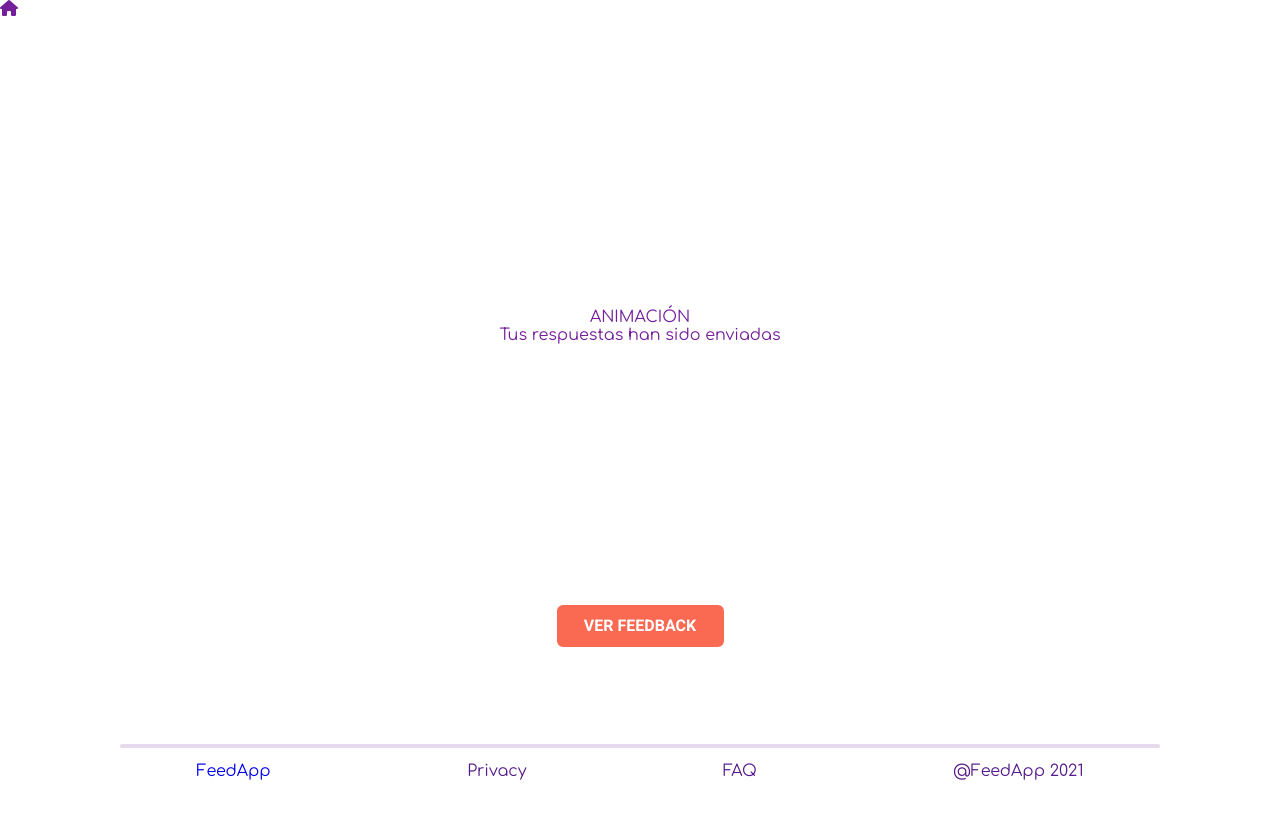
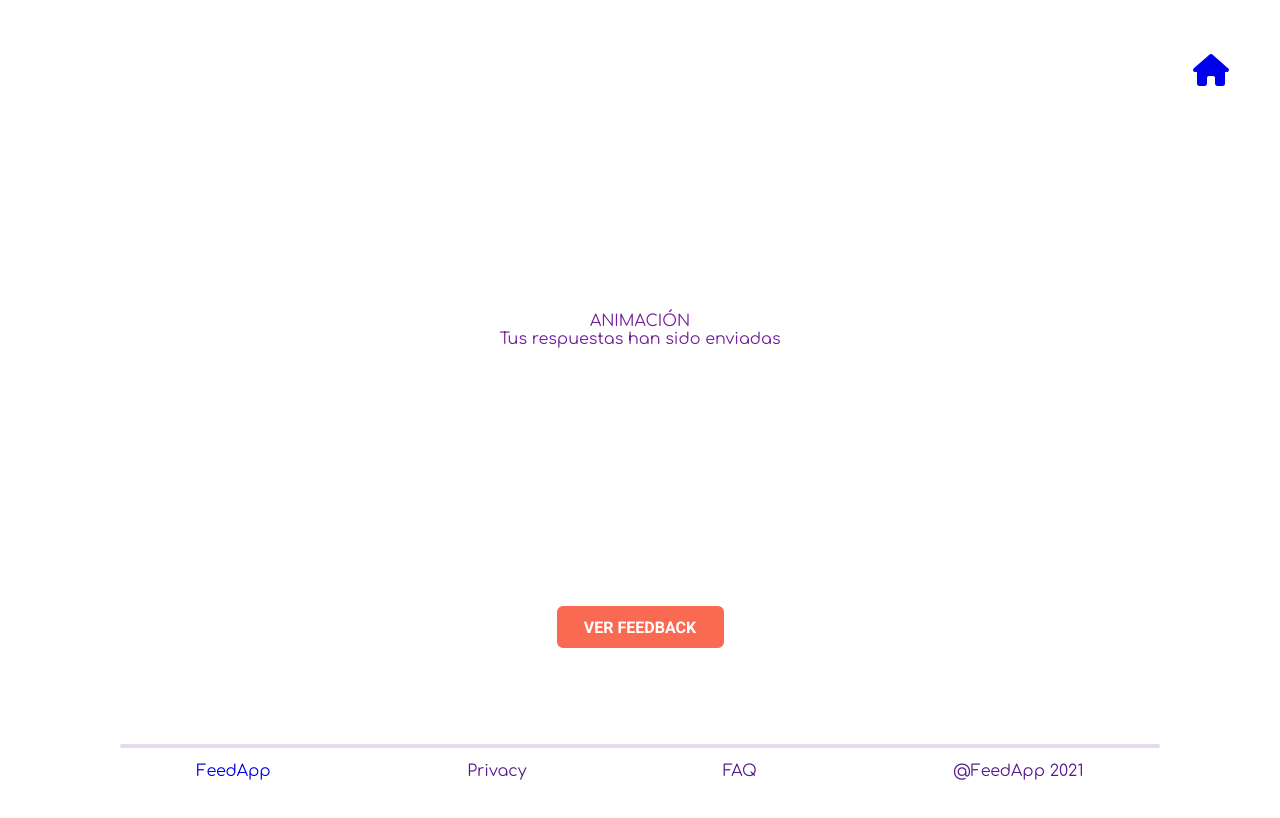
Before and after one commit to AraceliLobo/feedapp, a React app: page /#/FeedbackSent in a window 1280 px wide. Built offline with nearby package versions, Linux system fonts and the light colour scheme.

Commit message:
[HomeLink] Add container & [FeedbackSent] Complete layout --pending animation

```diff
--- a/src/components/elements/HomeLink.js
+++ b/src/components/elements/HomeLink.js
@@ -3,9 +3,11 @@ import "../../stylesheets/elements/_homeLink.scss";
 
 const HomeLink = () => {
   return (
-    <Link to="/" title="Vuelve al inicio" className="homeLink">
-      <i className="fas fa-home"></i>
-    </Link>
+    <nav className="homeLinkContainer">
+      <Link to="/" title="Vuelve al inicio">
+        <i className="fas fa-home"></i>
+      </Link>
+    </nav>
   );
 };
 
--- a/src/components/pages/FeedbackSent.js
+++ b/src/components/pages/FeedbackSent.js
@@ -6,10 +6,8 @@ import Footer from "../elements/Footer";
 const FeedbackSent = () => {
   return (
     <>
-      <nav className="navFeedbackSent">
+      <main className="mainFeedbackSent">
         <HomeLink></HomeLink>
-      </nav>
-      <main className="mainFeedbackSent">
         <div className="confirmationContainer">
           <p>ANIMACIÓN</p>
           <p className="textFeedbackSent">Tus respuestas han sido enviadas</p>
--- a/src/stylesheets/elements/_homeLink.scss
+++ b/src/stylesheets/elements/_homeLink.scss
@@ -1,11 +1,11 @@
 @import "../core/variables";
 
-.homeLink {
-  color: $color-main;
-  font-size: 16px;
+.homeLinkContainer {
+  position: absolute;
+  right: 45px;
 }
 
 .fa-home {
-  color: $color-main;
-  font-size: 16px;
+  font-size: 32px;
+  padding: 0 6px 6px 6px;
 }
--- a/src/stylesheets/pages/_feedbackSent.scss
+++ b/src/stylesheets/pages/_feedbackSent.scss
@@ -1,14 +1,11 @@
 @import "../core/variables";
 
-.navFeedbackSent {
-  height: 6%;
-}
-
 .mainFeedbackSent {
-  height: 87%;
+  height: 93%;
   display: flex;
   flex-direction: column;
   align-items: center;
+  padding-top: 54px;
 }
 
 .confirmationContainer {
```
Also changed, not shown: 1 other file.
